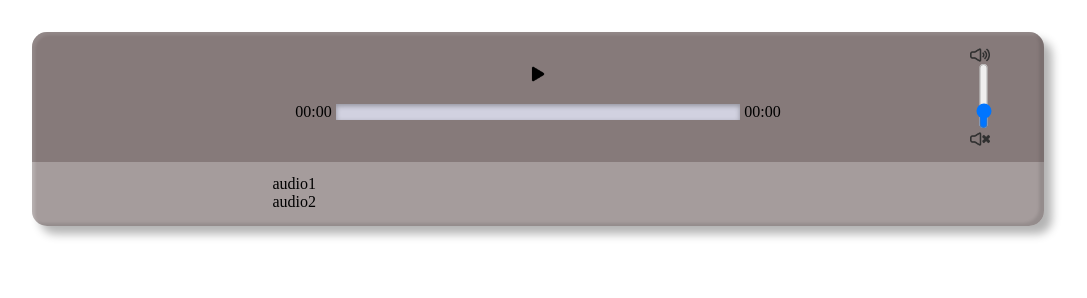
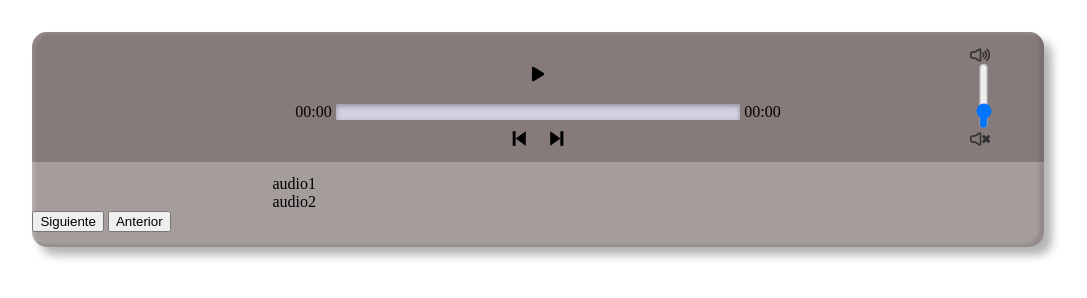
Before and after one commit to santiac249/taller2-aplicaciones, a website: page index.html in a window 1280 px wide. Shown: the whole page, without its empty margins (102-1189 px from the left). Drawn offline with nearby package versions, Linux system fonts and the light colour scheme; no server answers.

Commit message:
siguiente y anterior

```diff
--- a/css/style.css
+++ b/css/style.css
@@ -190,3 +190,8 @@
   .ocultar{
     display:none;
   }
+
+  #btn_siguiente{
+    height: 35px;
+    width: 35px;
+  }
--- a/index.html
+++ b/index.html
@@ -30,6 +30,12 @@
                 <progress id="meter" value="0" max="1">Tu navegador no soporta las barras de progreso.</progress>
                 <span id="duracion">00:00</span>
             </div>
+            <div>
+                <img src="/img/anterior.png" class="btn siguiente" id="btn_siguiente"></img>
+                <img src="/img/siguiente.png" class="btn siguiente" id="btn_siguiente"></img>
+
+            </div>
+
             <div id="aviso">&nbsp;</div>
         </div>
 
@@ -46,6 +52,8 @@
 
             <!-- Agrega más canciones aquí -->
         </div>
+        <button onclick="siguienteCancion()" >Siguiente</button>
+        <button onclick="anteriorCancion()" >Anterior</button>
         <div class="separador"></div>
     </div>
     <p>Works better in Chrome™</p>
--- a/js/main.js
+++ b/js/main.js
@@ -1,18 +1,12 @@
-/*
-Audio tomado de:
-  https://pixabay.com/music/
-Libreria de sonido:
-  https://github.com/goldfire/howler.js
-*/
-
-// let mp3 = "https://res.cloudinary.com/dpwnji5mr/video/upload/v1668255106/demo/powerful-beat-121791_ninqyk.mp3";
-let mp3 = "/mp3/audio1.mp3"; // Ruta a
+let mp3 = "/mp3/audio1.mp3";
 let control_volumen;
 let btn_play, btn_pause, meter, actual, duracion;
 let sonidos, volumen;
 let audioActualId;
 var paused = false;
 var saveSeek;
+let pos_actual = 0;
+const audiosLista = ['audio1', 'audio2']
 window.onload = function () {
     btn_play = document.getElementById("btn_play");
     btn_pause = document.getElementById("btn_pause");
@@ -43,6 +37,7 @@ window.onload = function () {
             onend: detenerProgreso
         }),
     };
+
     btn_play.addEventListener("click", pausar);
     btn_pause.addEventListener("click", pausar);
     control_volumen.addEventListener("change", actualizarVolumen);
@@ -56,17 +51,18 @@ window.onload = function () {
 
 }
 
-
 function reproducir(audioId) {
 
         Object.keys(sonidos).forEach(function (key) {
             sonidos[key].pause();
         });
+        sonidos[audioId].seek(0);
         // Reproduce el audio seleccionado
         sonidos[audioId].play();
         btn_play.classList.add("ocultar");
         btn_pause.classList.remove("ocultar");
 
+        pos_actual = audiosLista.findIndex(x => x == audioId);
         audioActualId = audioId;
         paused= false;
 
@@ -127,7 +123,6 @@ function actualizarProgreso() {
     meter.value = currentTime / duration;
 }
 
-
 function actualizarVolumen(evento) {
     volumen = evento.target.value;
     Object.keys(sonidos).forEach(function (key) {
@@ -135,3 +130,27 @@ function actualizarVolumen(evento) {
     });
     localStorage.setItem("volumen", volumen);
 }
+
+function siguienteCancion(){
+    detenerProgreso();
+    if(pos_actual+1 < audiosLista.length){
+        pos_actual++;
+    } else {
+        pos_actual=0;
+    }
+    const idReproducir = audiosLista[pos_actual]
+
+    reproducir(idReproducir)
+}
+
+function anteriorCancion(){
+    detenerProgreso();
+    if(pos_actual-1 < 0){
+        pos_actual= audiosLista.length -1;
+    } else {
+        pos_actual--;
+    }
+    const idReproducir = audiosLista[pos_actual]
+
+    reproducir(idReproducir)
+}
```
Also changed, not shown: img/anterior.png (added), img/siguiente.png (added).
